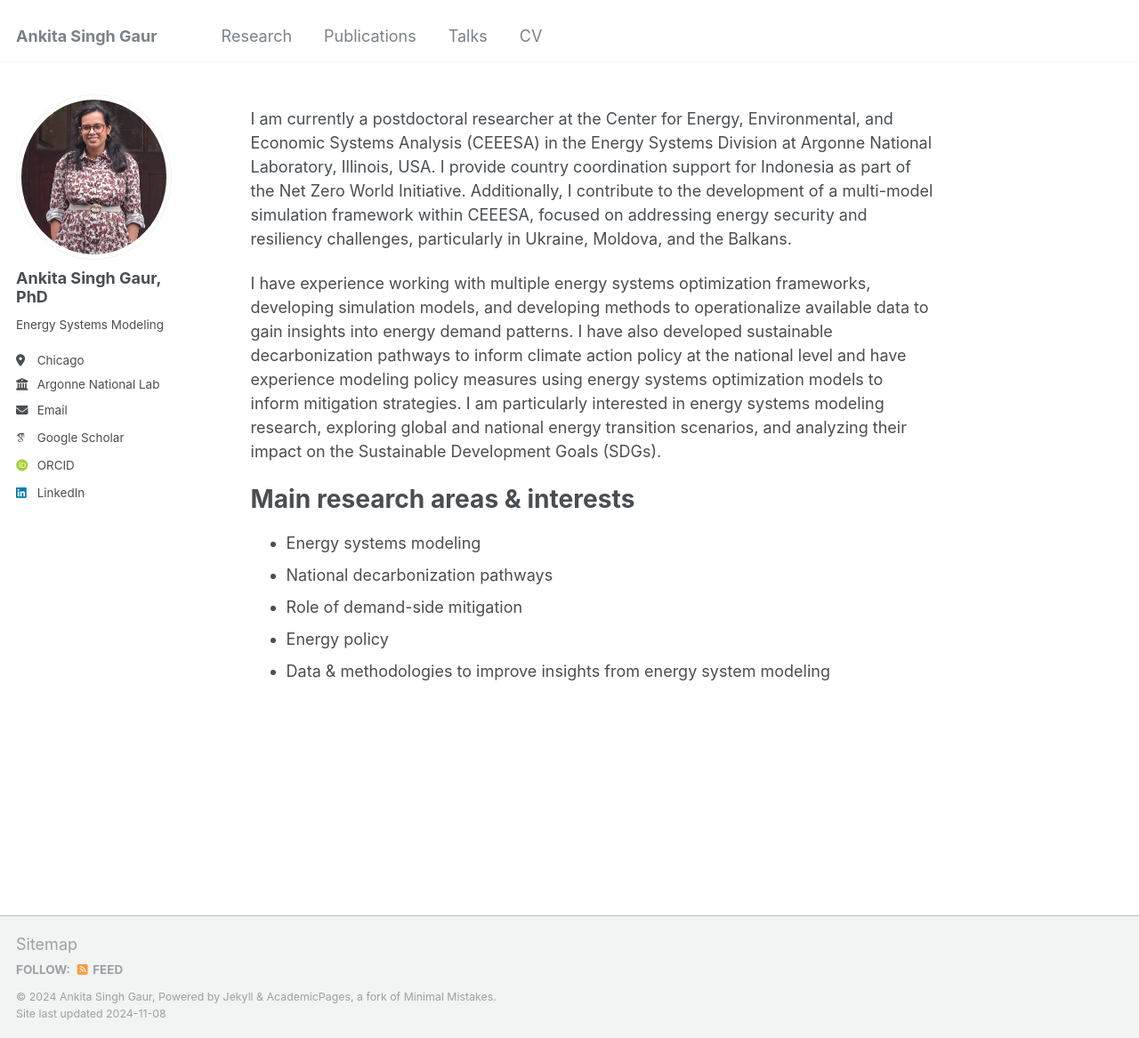
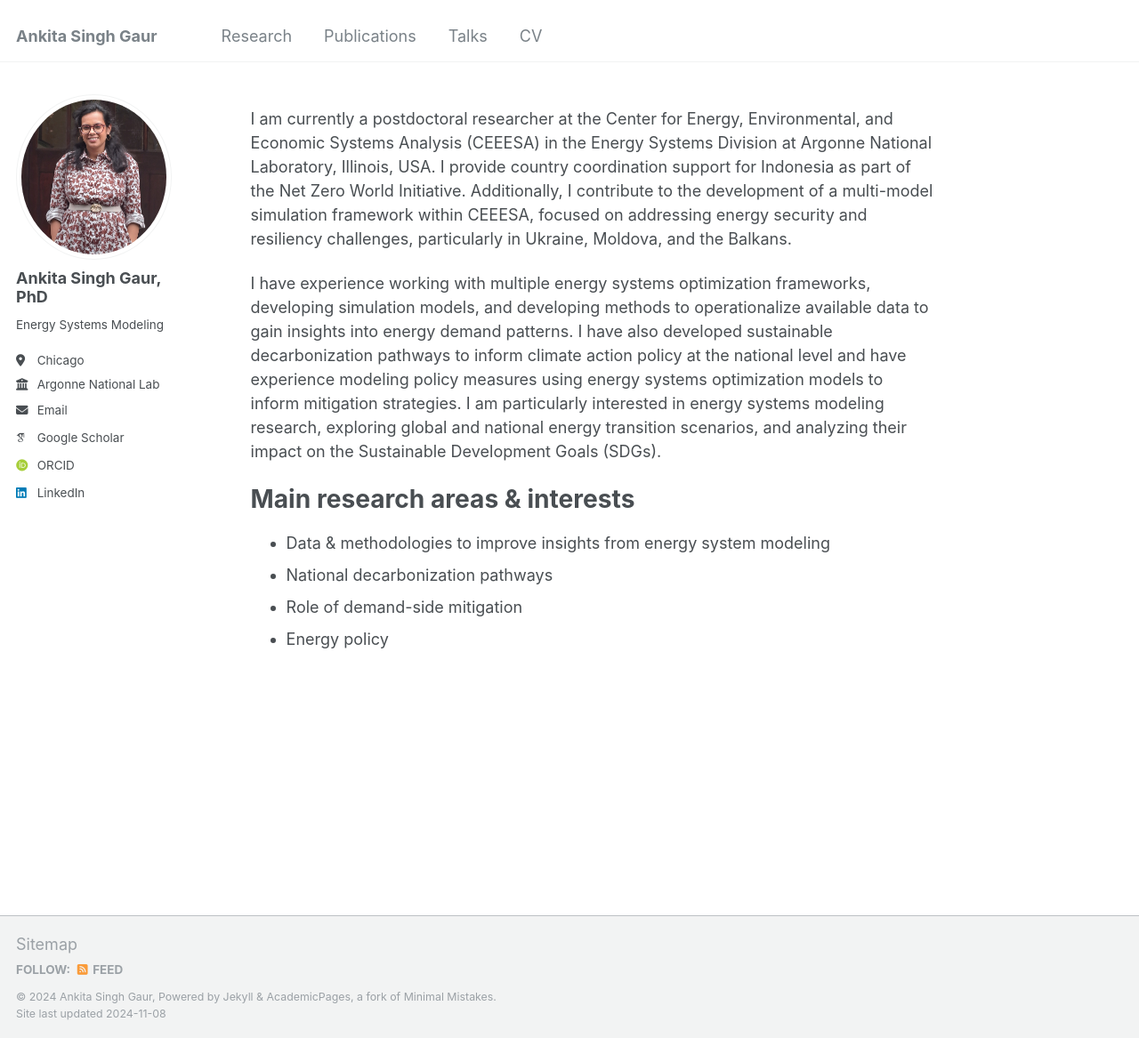
Before and after one commit to ankitagaur93/ankitagaur93.github.io, a Jekyll site: the page built from _pages/about.md, in a window 1280 px wide and 1167 px high. Shown: the whole window at 89% size. Built offline with Jekyll 4.4.1, drawn with Linux system fonts in a browser that asks for light colours; some web fonts are replaced.

Commit message:
Update about.md

```diff
--- a/_pages/about.md
+++ b/_pages/about.md
@@ -13,8 +13,7 @@ I have experience working with multiple energy systems optimization frameworks,
 
 Main research areas & interests
 ======
-* Energy systems modeling
+* Data & methodologies to improve insights from energy system modeling
 * National decarbonization pathways
 * Role of demand-side mitigation
 * Energy policy
-* Data & methodologies to improve insights from energy system modeling
```
